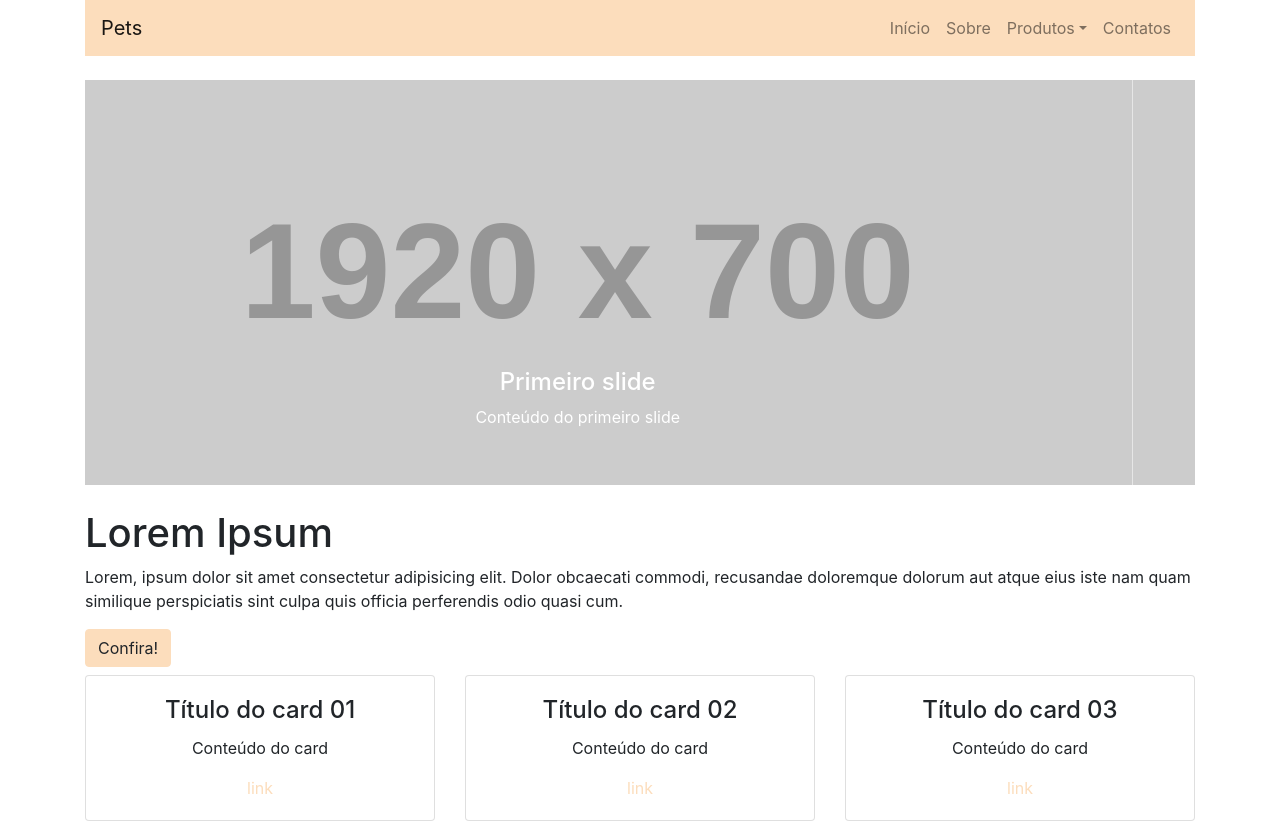
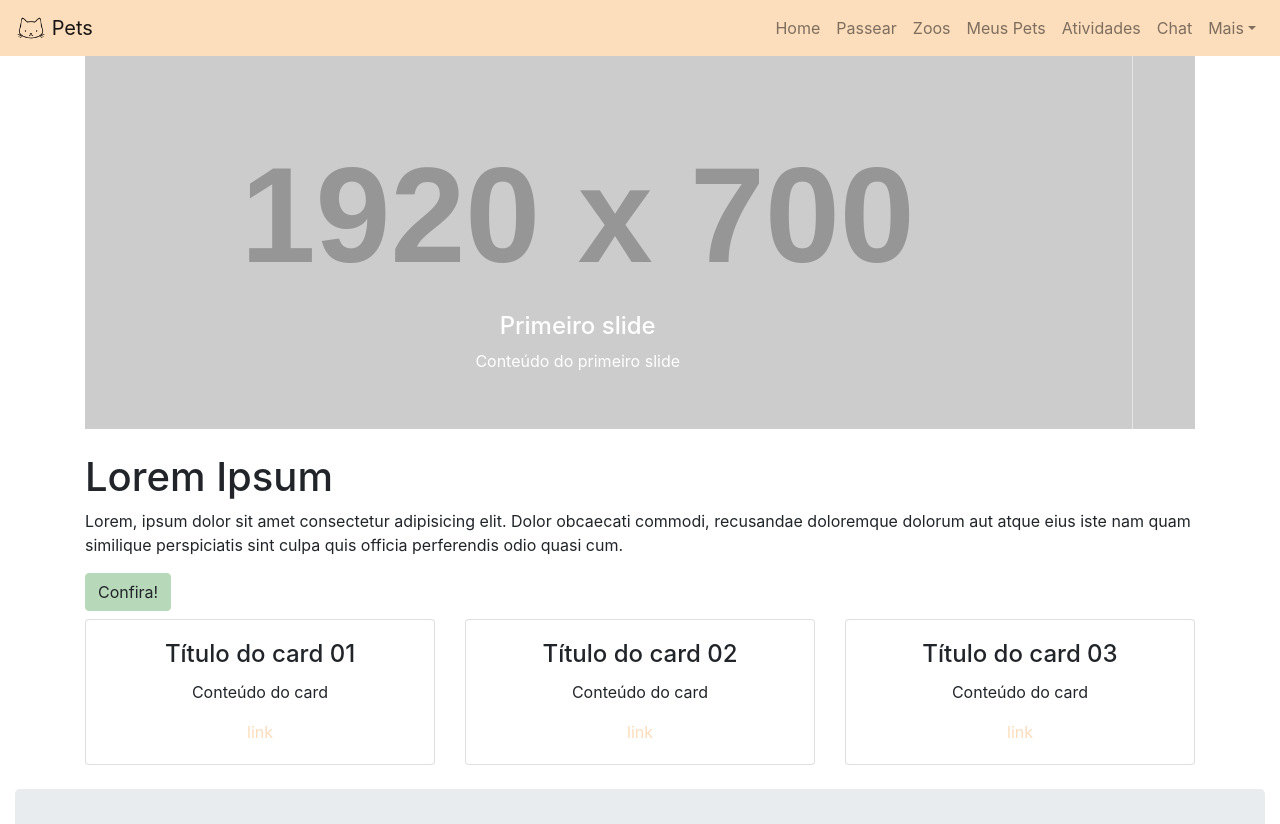
Before and after one commit to AyrtonLoks/Pets, a website: page site/index.html in a window 1280 px wide. Shown: the top 824 px of the page. Drawn offline with Linux system fonts and the light colour scheme; placeholder pictures from the web are drawn by us.

Commit message:
some modifications and tests

```diff
--- a/site/index.html
+++ b/site/index.html
@@ -1,6 +1,7 @@
 <!doctype html>
 <html lang="pt-br">
   <head>
+
     <!-- Required meta tags -->
     <meta charset="utf-8">
     <meta name="viewport" content="width=device-width, initial-scale=1, shrink-to-fit=no">
@@ -12,14 +13,18 @@
     <link rel="stylesheet" href="src/css/styles.css">
 
     <title>Pets</title>
+
   </head>
   <body>
 
-    <div class="container">
+    <div class="container-fluid">
 
-      <nav class="navbar navbar-expand-lg navbar-light bg-primary">
+      <nav class="navbar fixed-top navbar-expand-lg navbar-light bg-primary">
 
-        <a class="navbar-brand" href="index.html">Pets</a>
+        <a class="navbar-brand" href="index.html">
+          <img src="src/assets/pets_logoCat.png" width="30" height="30" class="d-inline-block align-top" alt="Pets logo">
+          Pets
+        </a>
 
         <button class="navbar-toggler" type="button" data-toggle="collapse" data-target="#navbarSite">
           <span class="navbar-toggler-icon"></span>
@@ -30,33 +35,47 @@
           <ul class="navbar-nav ml-auto">
 
             <li class="nav-item">
-              <a class="nav-link" href="#">Início</a>
+              <a class="nav-link" href="#">Home</a>
             </li>
 
             <li class="nav-item">
-              <a class="nav-link" href="#">Sobre</a>
+              <a class="nav-link" href="#">Passear</a>
+            </li>
+
+            <li class="nav-item">
+              <a class="nav-link" href="#">Zoos</a>
+            </li>
+
+            <li class="nav-item">
+              <a class="nav-link" href="#">Meus Pets</a>
+            </li>
+
+            <li class="nav-item">
+              <a class="nav-link" href="#">Atividades</a>
+            </li>
+
+            <li class="nav-item">
+              <a class="nav-link" href="#">Chat</a>
             </li>
 
             <li class="nav-item dropdown">
-              <a class="nav-link dropdown-toggle" href="#" id="dropdownSite" data-toggle="dropdown">Produtos</a>
+              <a class="nav-link dropdown-toggle" href="#" id="dropdownSite" data-toggle="dropdown">Mais</a>
               <div class="dropdown-menu">
-                <a class="dropdown-item" href="#">Produto 01</a>
+                <a class="dropdown-item" href="#">Meus Pets</a>
                 <div class="dropdown-divider"></div>
-                <a class="dropdown-item" href="#">Produto 02</a>
-                <a class="dropdown-item" href="#">Produto 03</a>
-                <a class="dropdown-item" href="#">Produto 04</a>
+                <a class="dropdown-item" href="#">Ajuda e Suporte</a>
+                <a class="dropdown-item" href="#">Configuração</a>
+                <a class="dropdown-item" href="#">Sobre</a>
               </div>
-            </li>
-
-            <li class="nav-item">
-              <a class="nav-link" href="#">Contatos</a>
             </li>
 
           </ul>
 
         </div>
+
       </nav>
 
+      <div class="container">
         <div id="carouselSite" class="carousel slide my-4" data-ride="carousel">
 
           <div class="carousel-inner">
@@ -108,7 +127,7 @@
         <p>
           Lorem, ipsum dolor sit amet consectetur adipisicing elit. Dolor obcaecati commodi, recusandae doloremque dolorum aut atque eius iste nam quam similique perspiciatis sint culpa quis officia perferendis odio quasi cum.
         </p>
-      <a href="#" class="btn btn-primary mb-2">Confira!</a>
+        <a href="#" class="btn btn-secondary mb-2">Confira!</a>
 
         <div class="row">
 
@@ -150,6 +169,8 @@
 
         </div>
 
+      </div>
+
       <div class="jumbotron">
 
         <h1 class="display-3">Our Pets</h1>
```
Also changed, not shown: site/src/assets/pets_logoCat.png (added), site/src/assets/pets_logoCatW.png (added), site/src/assets/pets_logoW.png (added), site/src/assets/pets_logo_taupe.png (deleted), 1 other file. Lines whose indentation alone changed are shown as unchanged.
